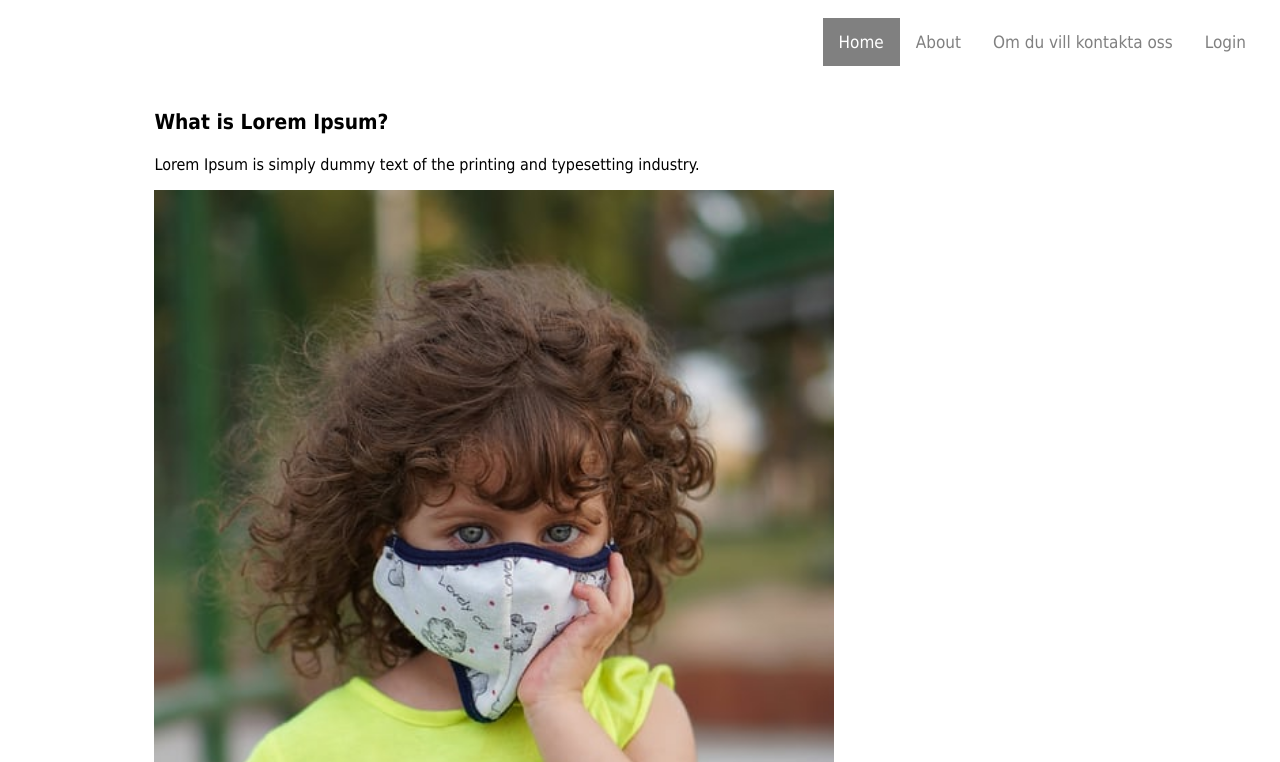
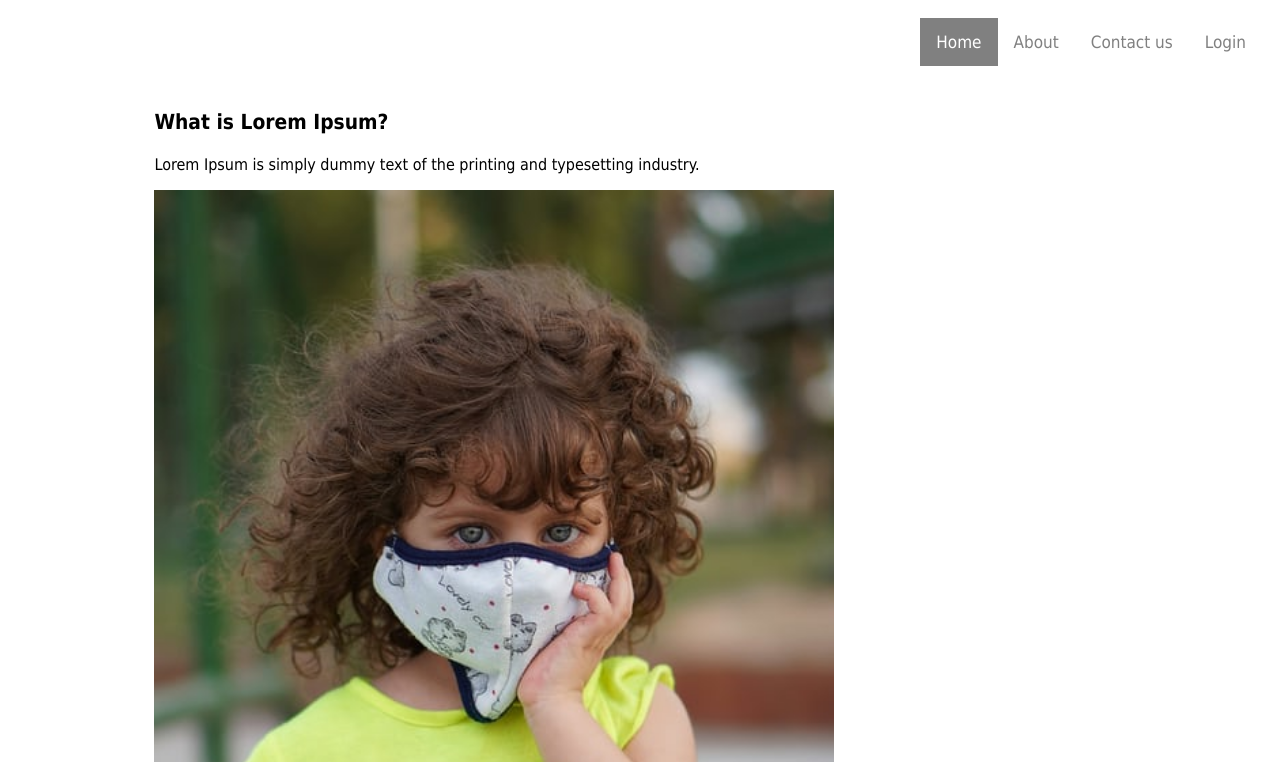
Before and after one commit to kdamavand/test-html, a plain HTML site: page index.html in a window 1280 px wide. Shown: the top 762 px of the page. Drawn offline with Linux system fonts and the light colour scheme.

Commit message:
Ändrar kontakt text

```diff
--- a/index.html
+++ b/index.html
@@ -11,7 +11,7 @@
    <header>
    <div class="topnav">
       <a href="#login">Login</a>
-   	  <a href="#contact">Om du vill kontakta oss</a>
+   	  <a href="#contact">Contact us</a>
 	  <a href="#about">About</a>
 	  <a class="active" href="#home">Home</a>
 
```
